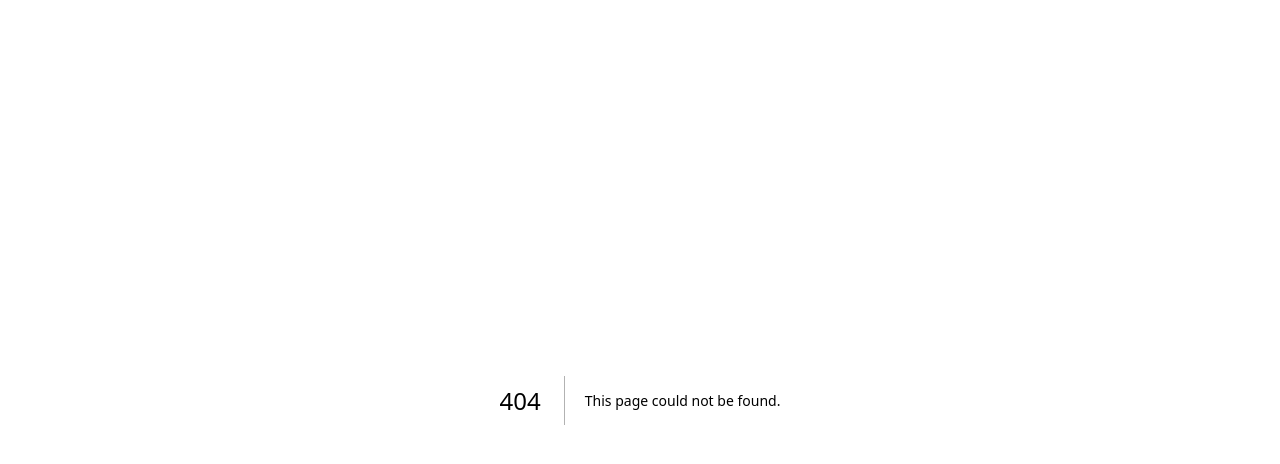
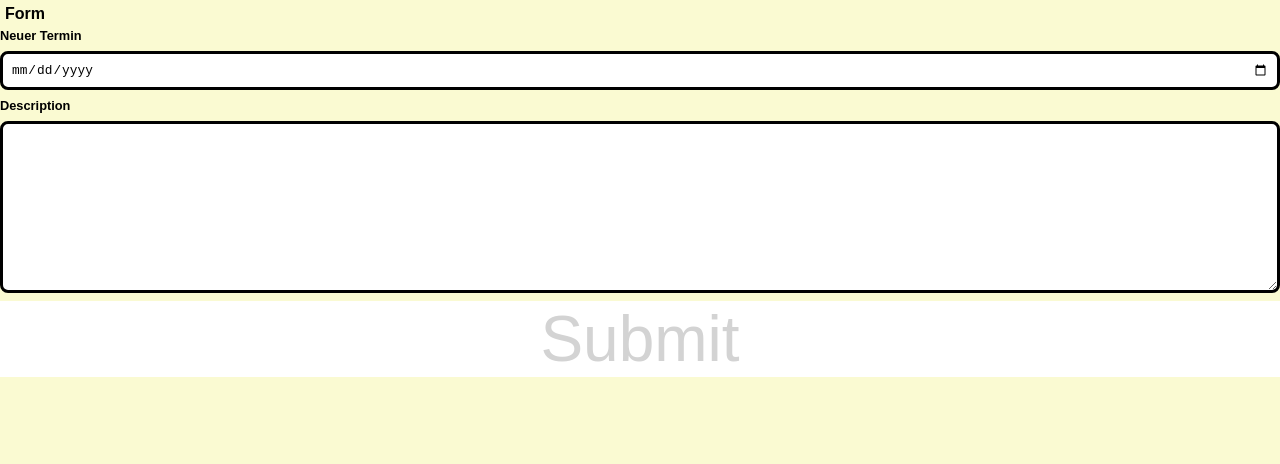
Before and after one commit to frank12421/capstone-project, a Next.js app: page /lists/adddateform in a window 1280 px wide. Before the commit this address had no page. Shown: the top 464 px of the page. Built offline with nearby package versions, Linux system fonts and the light colour scheme.

Commit message:
add basic form and hook zustand

```diff
--- /dev/null
+++ b/components/AddDateForm.js
@@ -0,0 +1,109 @@
+import styled from "styled-components";
+import { StyledButton } from "./StyledButton.js";
+import { create } from "zustand";
+
+const FormContainer = styled.form`
+  display: grid;
+  gap: 0.5rem;
+`;
+
+const Input = styled.input`
+  padding: 0.5rem;
+  font-size: inherit;
+  border: 3px solid black;
+  border-radius: 0.5rem;
+`;
+
+const Textarea = styled.textarea`
+  font-family: inherit;
+  border: 3px solid black;
+  border-radius: 0.5rem;
+  padding: 0.5rem;
+`;
+
+const Label = styled.label`
+  font-weight: bold;
+`;
+
+export default function Form({}) {
+  const formName = "test";
+
+  function handleSubmit(event) {
+    event.preventDefault();
+    const formData = new FormData(event.target);
+    const data = Object.fromEntries(formData);
+    onSubmit(data);
+  }
+
+  return (
+    <>
+      <FormContainer aria-labelledby={formName} onSubmit={handleSubmit}>
+        <Label htmlFor="date">Neuer Termin</Label>
+        <Input
+          id="date"
+          name="date"
+          type="date"
+          //   defaultValue={defaultData?.location}
+        />
+        <Label htmlFor="description">Description</Label>
+        <Textarea
+          name="description"
+          id="description"
+          cols="30"
+          rows="10"
+          //   defaultValue={defaultData?.description}
+        ></Textarea>
+        <StyledButton type="submit">
+          Submit
+          {/* {defaultData ? "Update place" : "Add place"} */}
+        </StyledButton>
+      </FormContainer>
+    </>
+  );
+}
+
+{
+  /* <Label htmlFor="singledate">Termin</Label>
+        <Input
+          id="singledate"
+          name="choosedate"
+          type="radio"
+          defaultValue={defaultData?.singledate}
+        />
+        <Label htmlFor="dateseries">Termin Serie</Label>
+        <Input
+          id="dateseries"
+          name="choosedate"
+          type="radio"
+          defaultValue={defaultData?.dateseries}
+        />
+
+        <Label htmlFor="name">Name</Label>
+        <Input
+          id="name"
+          name="name"
+          type="text"
+          defaultValue={defaultData?.name}
+        />
+        <Label htmlFor="image-url">Image Url</Label>
+        <Input
+          id="image-url"
+          name="image"
+          type="text"
+          defaultValue={defaultData?.image}
+        />
+        <Label htmlFor="location">Location</Label>
+        <Input
+          id="location"
+          name="location"
+          type="text"
+          defaultValue={defaultData?.location}
+        />
+        <Label htmlFor="map-url">Map Url</Label>
+        <Input
+          id="map-url"
+          name="mapURL"
+          type="text"
+          defaultValue={defaultData?.mapURL}
+        /> */
+}
--- a/package.json
+++ b/package.json
@@ -16,7 +16,8 @@
     "next": "13.3.0",
     "react": "18.2.0",
     "react-dom": "18.2.0",
-    "styled-components": "^6.0.0-rc.1"
+    "styled-components": "^6.0.0-rc.1",
+    "zustand": "^4.3.8"
   },
   "devDependencies": {
     "@svgr/webpack": "^7.0.0",
--- a/pages/index.js
+++ b/pages/index.js
@@ -3,6 +3,7 @@ import { StyledHeader } from "@/components/Header";
 import { StyledMain } from "@/components/Main";
 import { StyledNavigationLink } from "@/components/StyledButton";
 import StyledNavigation from "@/components/Navigation";
+import Form from "@/components/addDateForm";
 
 export default function HomePage() {
   return (
@@ -25,6 +26,9 @@ export default function HomePage() {
         <StyledNavigation color="darkred" navigationlink="/lists/placelist">
           Alle Standorte anzeigen
         </StyledNavigation>
+        <StyledNavigation color="darkblue" navigationlink="/lists/adddateform">
+          Form
+        </StyledNavigation>
       </StyledMain>
     </>
   );
--- /dev/null
+++ b/pages/lists/adddateform.js
@@ -0,0 +1,12 @@
+import { useRouter } from "next/router";
+import Link from "next/link";
+import Form from "@/components/addDateForm";
+
+export default function showForm() {
+  return (
+    <>
+      <h2> Form </h2>
+      <Form />
+    </>
+  );
+}
```
Also changed, not shown: 1 other file (tests, documents, lock files or other folders).
